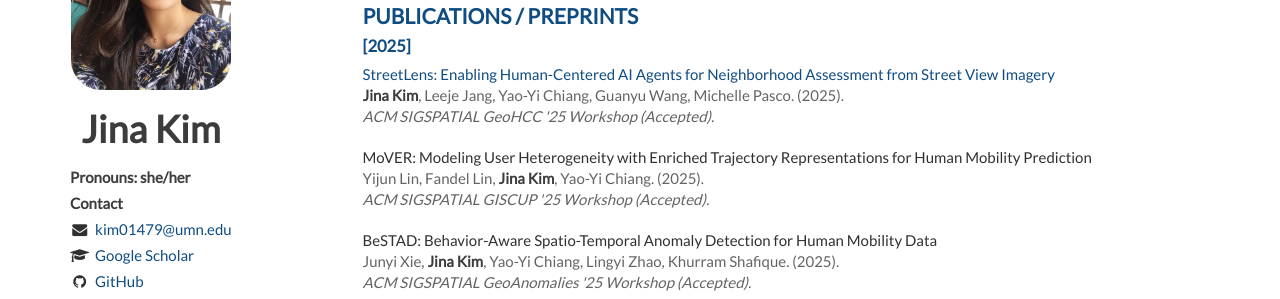
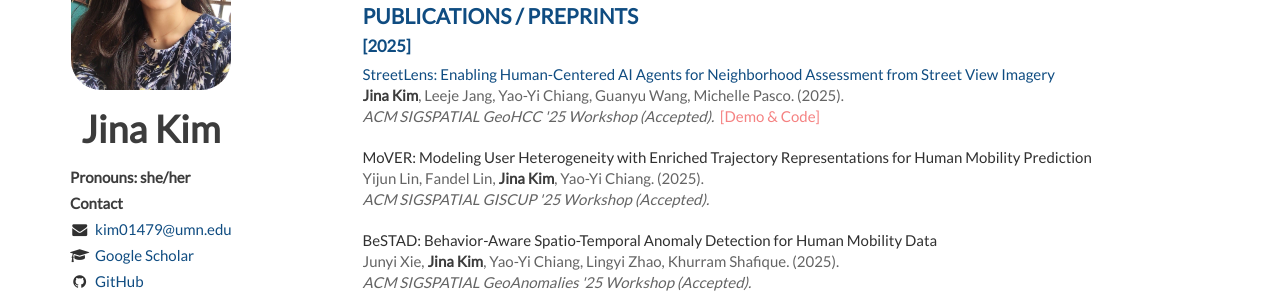
Before and after one commit to Jina-Kim/Jina-Kim.github.io, a Jekyll site: the page built from index.html, in a window 1280 px wide and 900 px high, scrolled down 741 px. Shown: the part 153-452 px from the top of the window. Built offline with Jekyll 4.4.1, drawn with Linux system fonts in a browser that asks for light colours; nearby versions of some CDN libraries; the list of posts is cut into pages by our own code.

Commit message:
Update publications.html

```diff
--- a/_includes/publications.html
+++ b/_includes/publications.html
@@ -7,7 +7,7 @@
         <header>
             <a href="https://arxiv.org/abs/2506.14670">StreetLens: Enabling Human-Centered AI Agents for Neighborhood Assessment from Street View Imagery</a><br/>
             <span><em>Jina Kim</em>, Leeje Jang, Yao-Yi Chiang, Guanyu Wang, Michelle Pasco. (2025).</span><br/>
-            <span><i>ACM SIGSPATIAL GeoHCC '25 Workshop (Accepted).</i></span>
+            <span><i>ACM SIGSPATIAL GeoHCC '25 Workshop (Accepted).</i>&nbsp; <a class="btn_dataset" href="https://knowledge-computing.github.io/projects/streetlens">[Demo & Code]</a></span>
         </header>
     </article>
 
```
